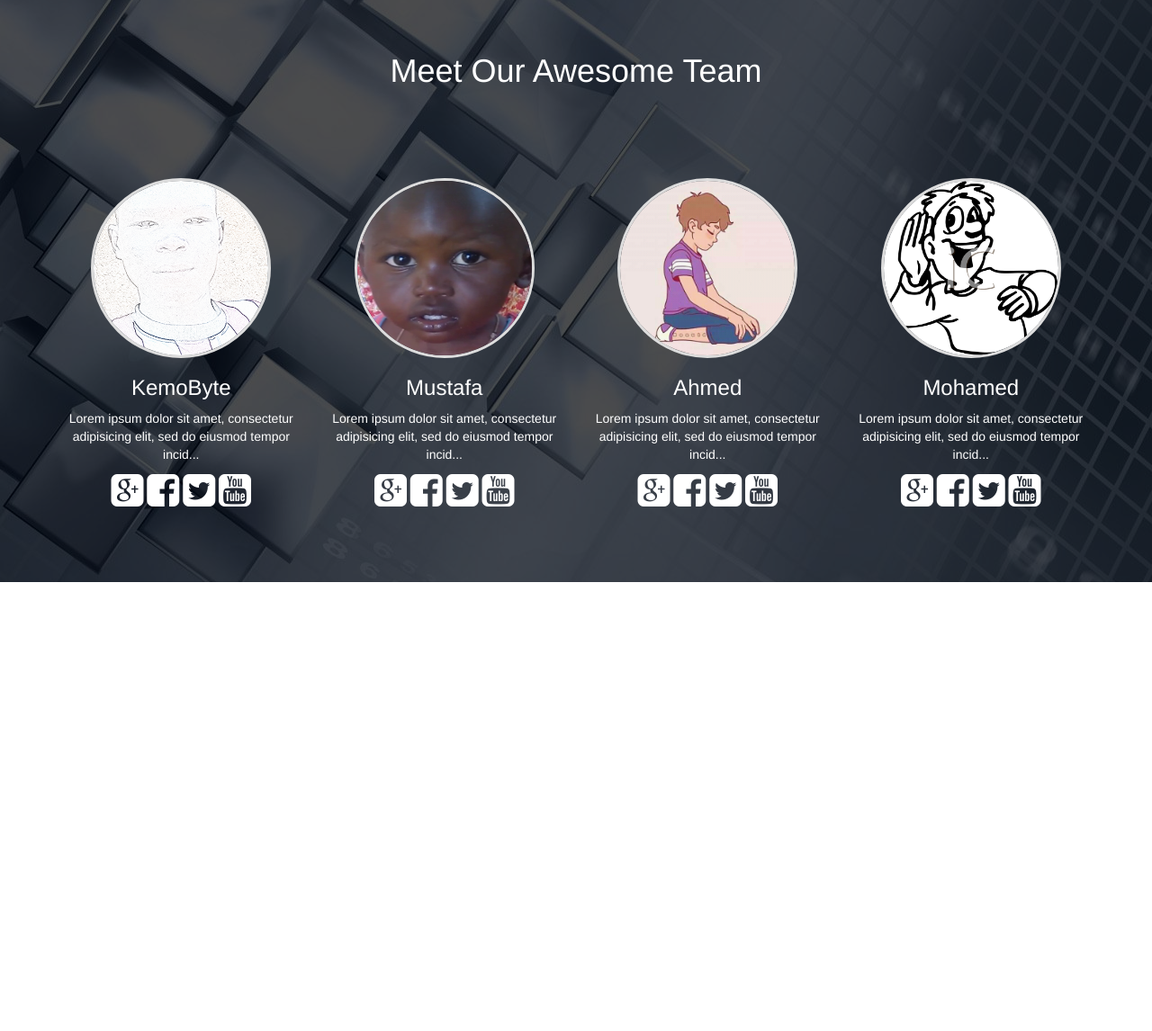
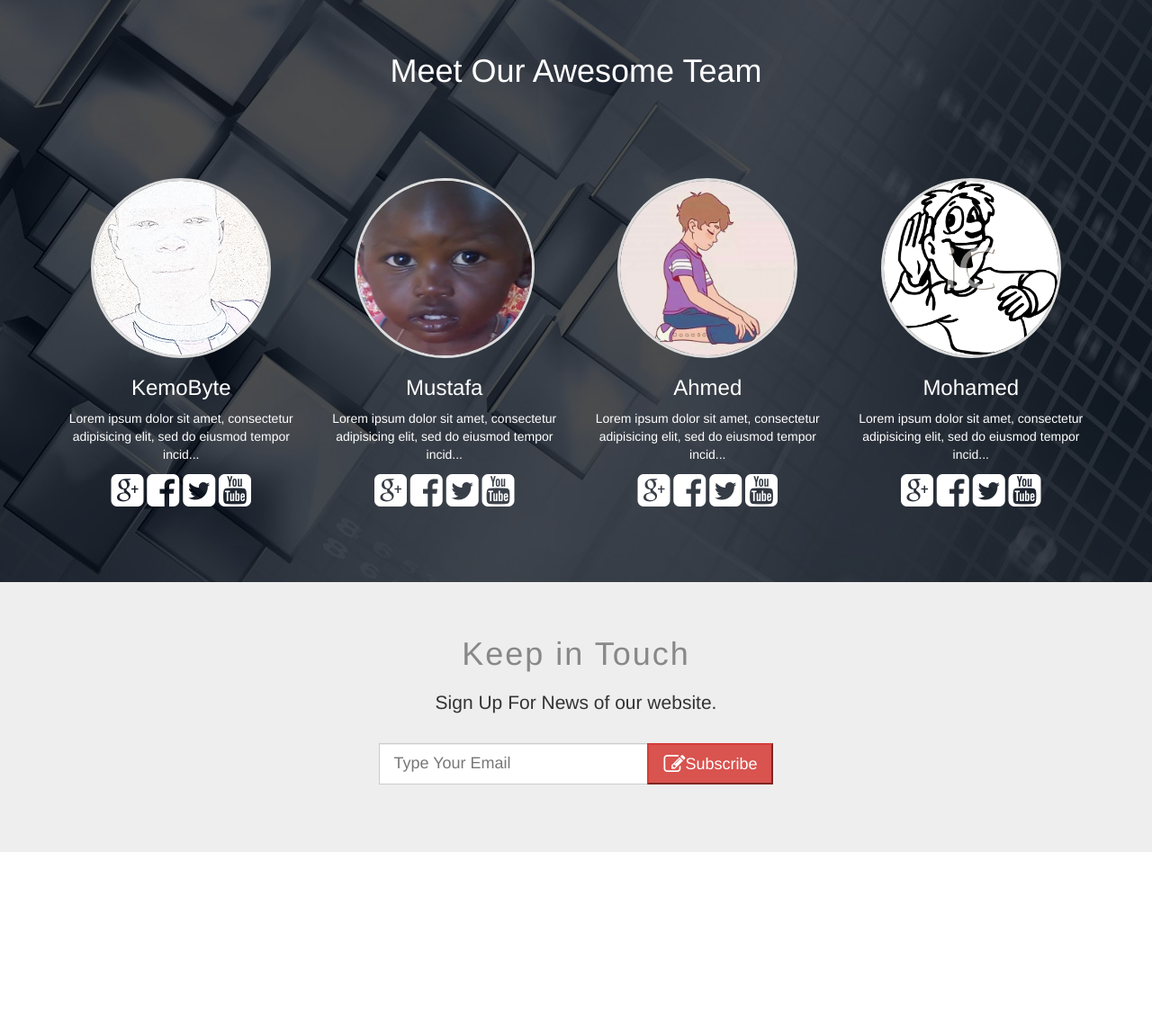
Before and after one commit to Kemo-Byte/bootstrap3, a PHP site: page / in a window 1280 px wide. Shown: the part 2157-3303 px from the top of the page at 90% size. Run offline with PHP 8.4, Linux system fonts and the light colour scheme.

Commit message:
Subscribe Section

```diff
--- a/css/style.css
+++ b/css/style.css
@@ -307,3 +307,32 @@ min-width: 200px;
 	cursor: pointer;
 }
 /*End Our Team*/
+
+
+/*Start Subscribe*/
+
+.subscribe {
+	padding-top: 40px;
+	padding-bottom: 70px;
+	background: #EEE;
+}
+.subscribe h1 {
+	color: #888;
+	letter-spacing: 2px;
+	margin-bottom: 20px;
+}
+
+.subscribe p {
+	margin-bottom: 30px;
+}
+.subscribe .form-control{
+	border-radius: 0;
+	margin-right: -5px;
+	width: 300px;
+	margin-bottom: 5px;
+}
+.subscribe button {
+	border-radius: 0;
+	height: 46px;
+}
+/*End Subscribe*/
--- a/index.php
+++ b/index.php
@@ -377,6 +377,22 @@
 
 <!-- End Our Team Section -->
 
+<!-- Start Subscribe Section -->
+
+<section class="subscribe text-center">
+	<div class="conainer">
+		<h1>Keep in Touch</h1>
+		<p class="lead">Sign Up For News of our website.</p>
+		<form class="form-inline">
+			<input class="form-control input-lg" type="Email" name="subscribe" placeholder="Type Your Email" required="required" />
+			<button type="submit" class="btn-danger btn-lg"><i class="fa fa-edit fa-lg"></i>Subscribe</button>
+		</form>
+	</div>
+</section>
+
+
+<!-- End Subscribe Section -->
+
 
 <!-- <br>
 <br>
```
